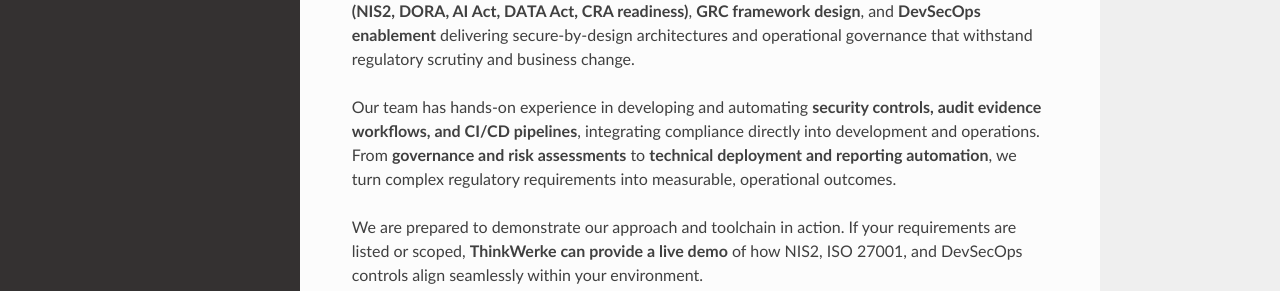
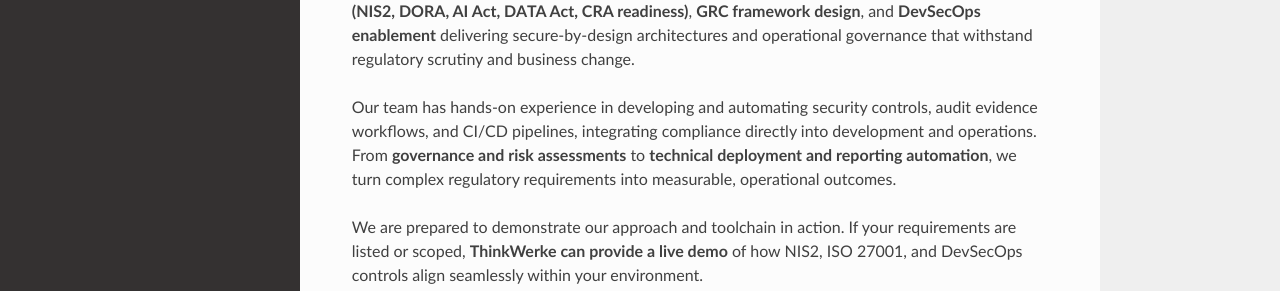
Before and after one commit to Mynkskhr/docs.thinkwerke, a Sphinx documentation site: the page built from docs/source/index.rst, in a window 1280 px wide and 1357 px high. Shown: the part 280-571 px from the top of the window. Built offline with Sphinx 7.4.7 and the Read the Docs theme 3.1.0, drawn with Linux system fonts in a browser that asks for light colours.

```diff
--- a/docs/source/index.rst
+++ b/docs/source/index.rst
@@ -5,7 +5,7 @@ ThinkWerke is where **strategy meets security** combining regulatory expertise,
 
 We bring proven capability across **ISO 27001 implementation**, **EU Compliance & Governance (NIS2, DORA, AI Act, DATA Act, CRA readiness)**, **GRC framework design**, and **DevSecOps enablement** delivering secure-by-design architectures and operational governance that withstand regulatory scrutiny and business change.
 
-Our team has hands-on experience in developing and automating **security controls, audit evidence workflows, and CI/CD pipelines**, integrating compliance directly into development and operations.
+Our team has hands-on experience in developing and automating security controls, audit evidence workflows, and CI/CD pipelines, integrating compliance directly into development and operations.
 From **governance and risk assessments** to **technical deployment and reporting automation**, we turn complex regulatory requirements into measurable, operational outcomes.
 
 We are prepared to demonstrate our approach and toolchain in action.
```
